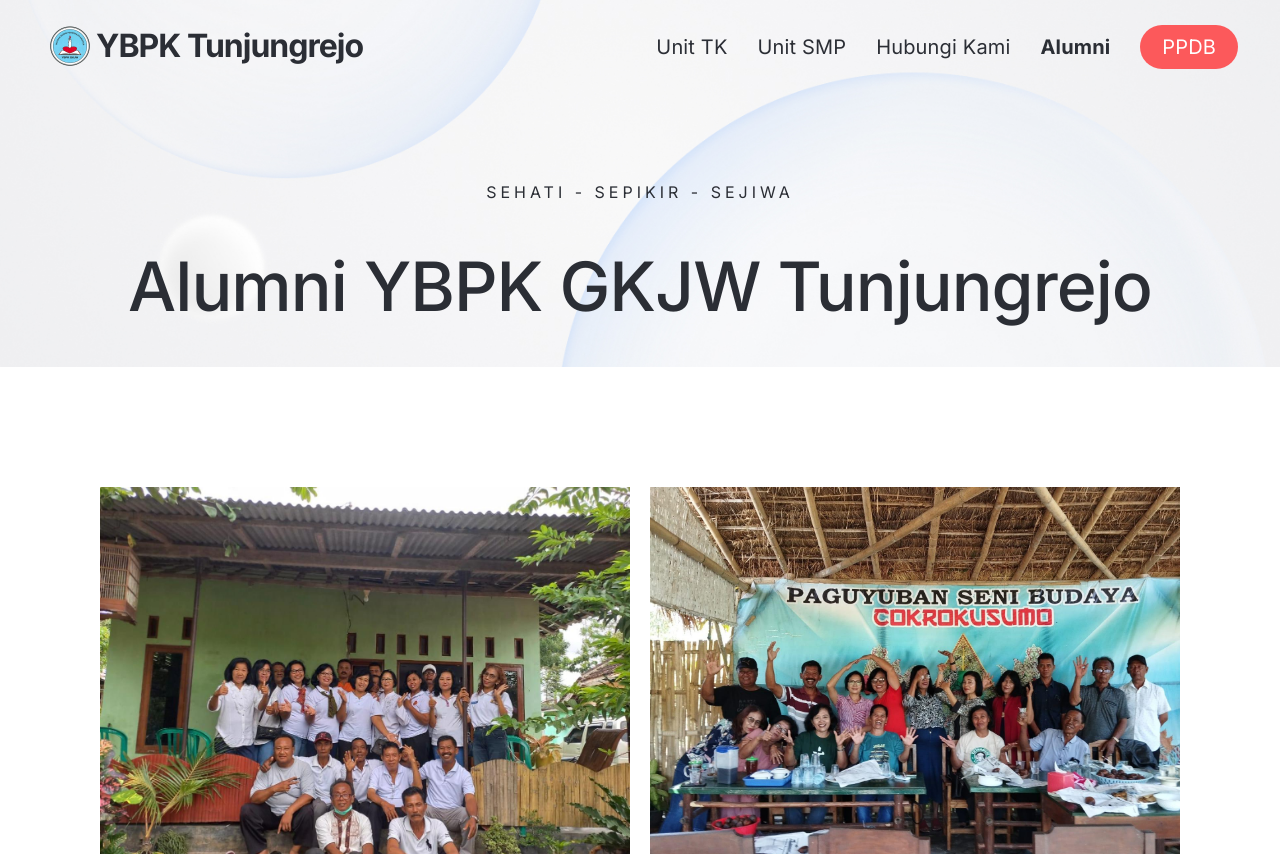
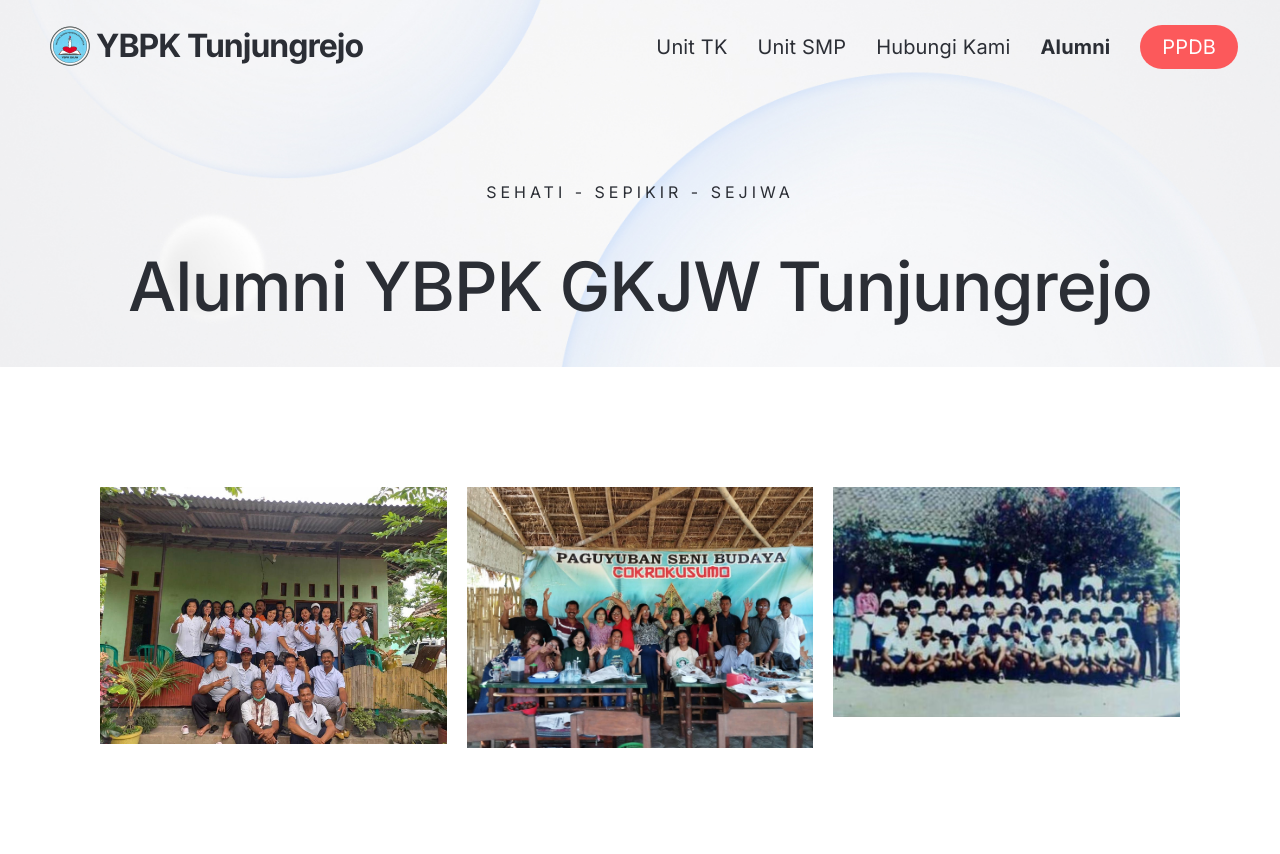
Before and after one commit to reneastudio/ybpktunjungrejo.github.io, a plain HTML site: page alumni.html in a window 1280 px wide. Shown: the top 854 px of the page. Drawn offline with nearby package versions, Linux system fonts and the light colour scheme; some packages are replaced by stand-ins of ours; a script that the page names is missing.

Commit message:
Update alumni

```diff
--- a/alumni.html
+++ b/alumni.html
@@ -64,6 +64,11 @@
                         <img src="images/alumni-2.jpeg" alt="" loading="lazy"/>
                     </a>
                 </div>
+                <div class="column">
+                    <a class="cwa-lightbox-image" href="images/alumni.jpeg">
+                        <img src="images/alumni.jpeg" alt="" loading="lazy"/>
+                    </a>
+                </div>
             </div>
         </div>
     </div>
```
Also changed, not shown: images/alumni.jpeg (added), 2 other files.
